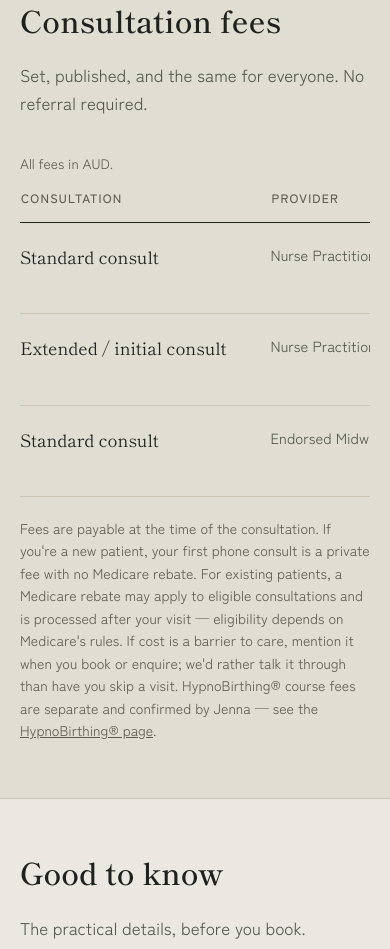
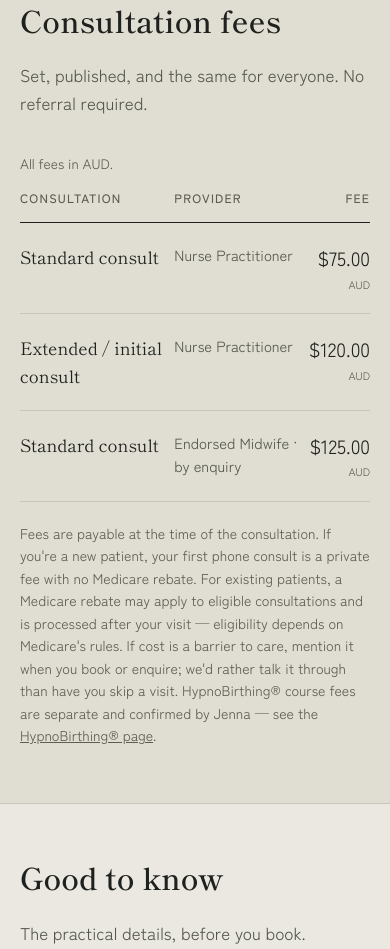
Before and after one commit to Shibuihealth/shibuihealth-website, a plain HTML site: page services.html in a window 390 px wide. Shown: the part 3083-4032 px from the top of the page. Drawn offline with Linux system fonts and the light colour scheme.

Commit message:
Fee table: fit phone widths so the Fee column is visible without scrolling
Co-Authored-By: Claude Sonnet 5.5 <noreply@anthropic.com>
Claude-Session: https://claude.ai/code/session_01T145ZWPEL5vginDCF59cN6

```diff
--- a/styles.css
+++ b/styles.css
@@ -752,8 +752,6 @@ section + section { border-top: 1px solid var(--line); }
 .page-intro h1 { font-size: clamp(2.2rem, 5vw, 3.4rem); max-width: 18ch; }
 .page-intro .lede { margin-top: 20px; color: var(--ink-soft); max-width: var(--measure); font-size: 1.08rem; }
 
-.table-scroll table { min-width: 560px; }
-@media (min-width: 561px) { .table-scroll table { min-width: 0; } }
 
 /* ==========================================================================
    Additions: skip link, notices, enquiry form, step links, prose
@@ -843,3 +841,9 @@ section + section { border-top: 1px solid var(--line); }
   max-width: 100%;
 }
 .seal-badge img { display: block; max-width: 100%; height: auto; }
+
+/* Fee table: fit phone widths so prices are never hidden off-screen */
+@media (max-width: 560px) {
+  .pricing-table th, .pricing-table td { padding-left: 0; padding-right: 10px; }
+  .pricing-table td.price, .pricing-table th:last-child { padding-right: 0; white-space: nowrap; }
+}
```
Also changed, not shown: qa/fee-m.png (added).
